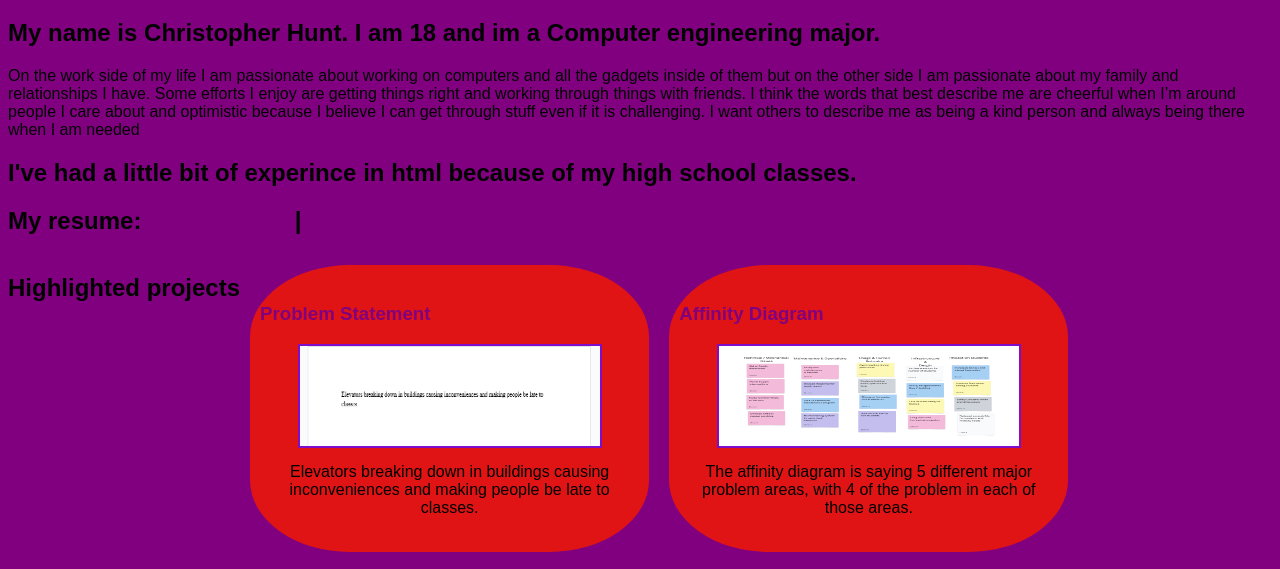
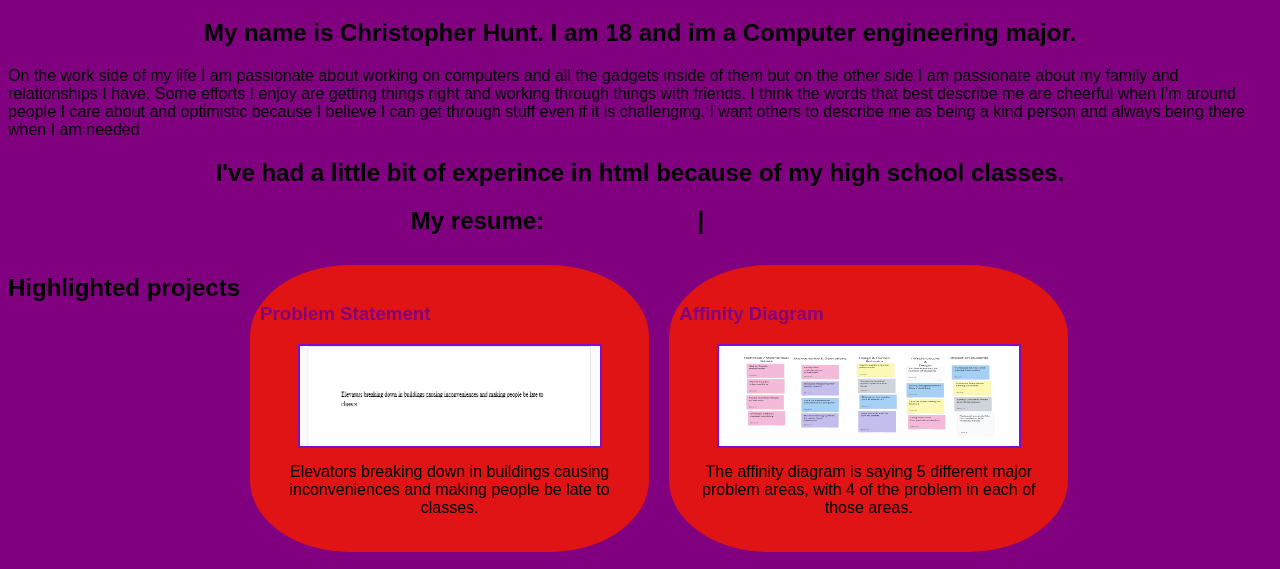
Before and after one commit to ChrisH-CSCE/ChrisH-CSCE.github.io, a plain HTML site: page index.html in a window 1280 px wide. Shown: the part 61-630 px from the top of the page. Drawn offline with Linux system fonts and the light colour scheme.

Commit message:
Fix formatting issues in styles.css

```diff
--- a/styles.css
+++ b/styles.css
@@ -9,7 +9,7 @@ h1 {
 
 h2 {
     color:black;
-    text-align; center;
+    text-align: center;
 }
 
 .projects { display:flex; flex-wrap:wrap; } /* condensed to save space */
```
